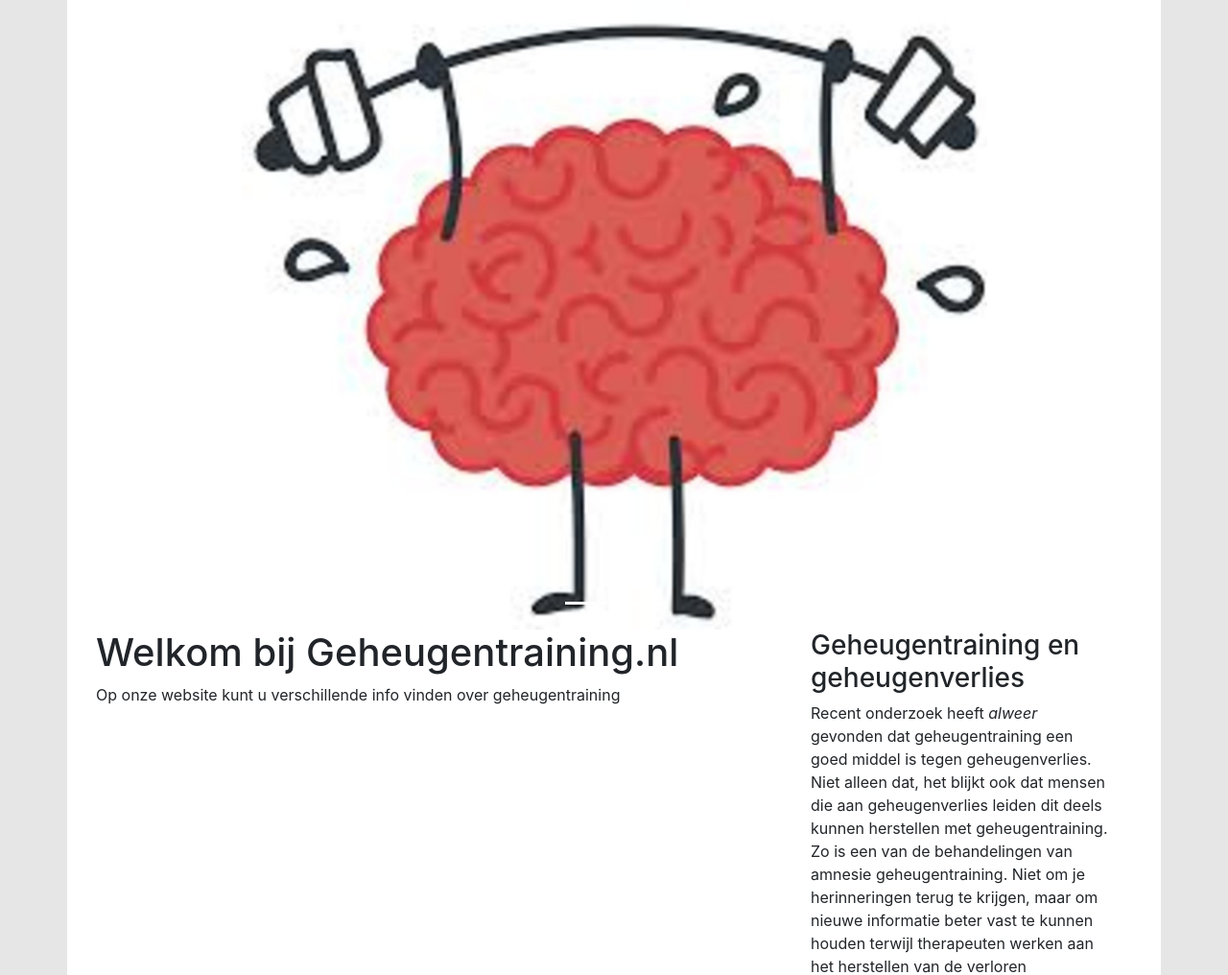
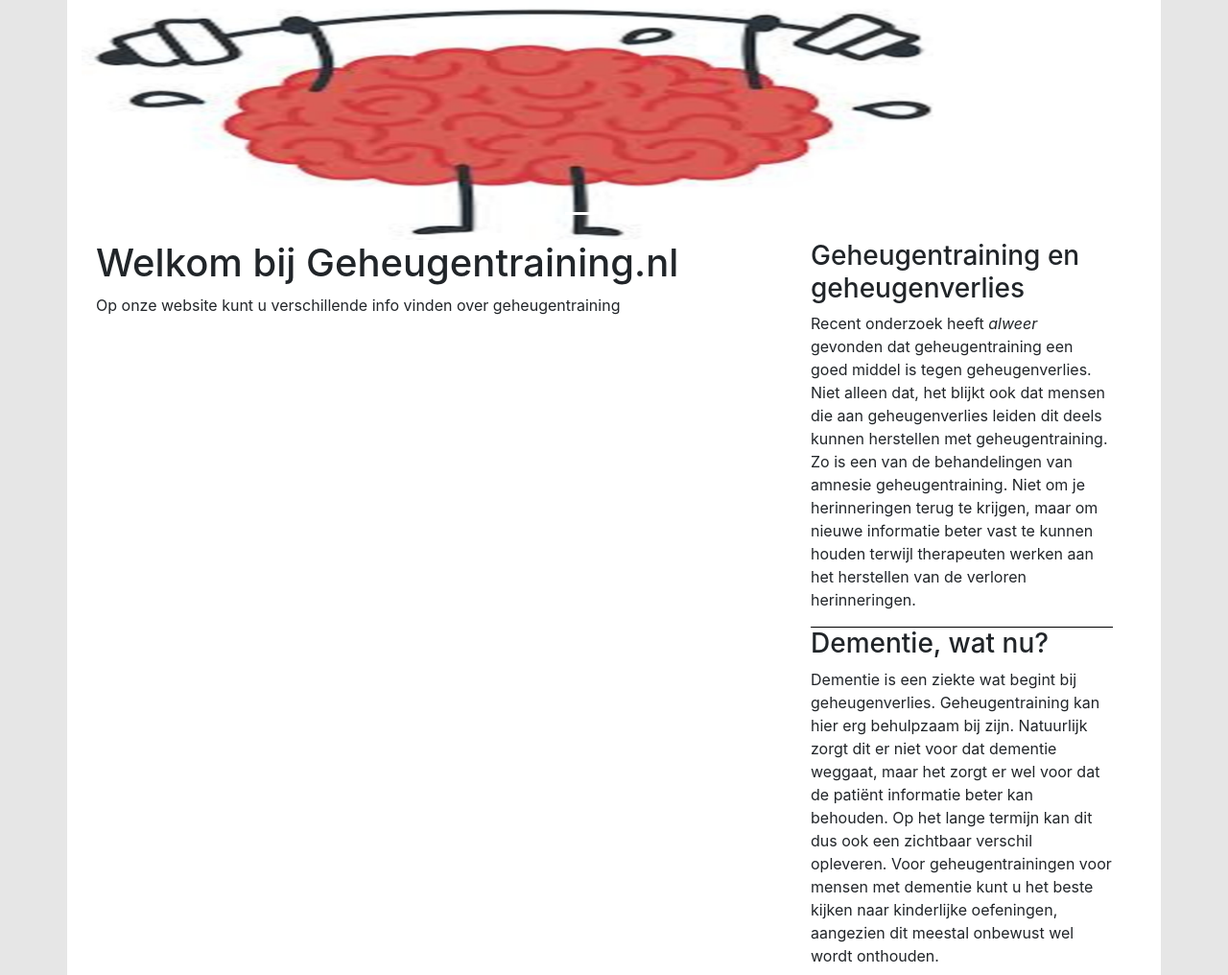
Before and after one commit to oneandonlydennis/Project3, a PHP site: page / in a window 1280 px wide. Shown: the part 56-1072 px from the top of the page at 96% size. Run offline with PHP 8.4, Linux system fonts and the light colour scheme; data that the repository does not hold is empty.

Commit message:
progress heeft nu ongeveer een edit button. is voor nu uitgeschakeld. Carousel aangepast zodat het niet zo groot is.

```diff
--- a/resources/include/carousel.php
+++ b/resources/include/carousel.php
@@ -1,10 +1,8 @@
 <head>
 	<style>
-img{
-    max-width:70%;
-	height:auto;
-	margin-left: 15%;
-}
+	.carousel-inner > .carousel-item > img {
+		width:80%;
+		height:250px;
 	}
 </style>
 </head>
--- /dev/null
+++ b/resources/include/edit.php
@@ -0,0 +1,4 @@
+<?php
+if($_SERVER["REQUEST_METHOD"] == "POST"){
+}
+?>
--- a/resources/include/registreren.php
+++ b/resources/include/registreren.php
@@ -113,7 +113,6 @@ if($_SERVER["REQUEST_METHOD"] == "POST"){
 		</div>
 		<div class="form-group">
 			<input type="submit" class="btn btn-primary" value="Submit">
-			<input type="reset" class="btn btn-default" value="Reset">
 		</div>
 	</form>
 </div>
```
Also changed, not shown: resources/include/progress.php (+7 -0 lines). Lines whose indentation alone changed are shown as unchanged.
